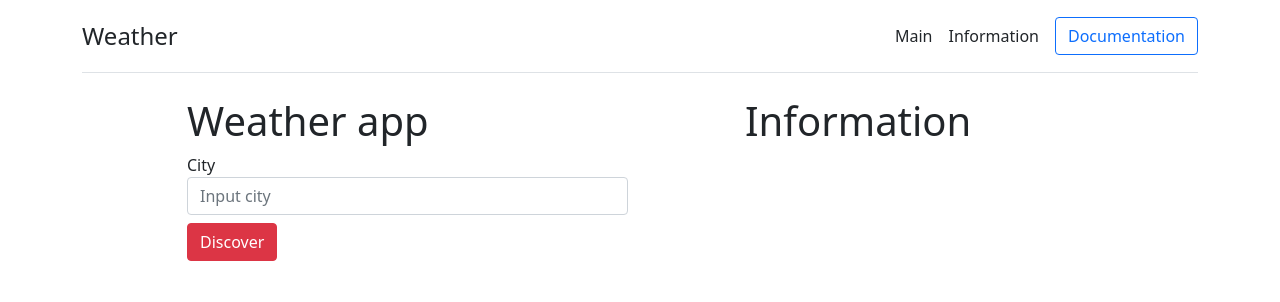
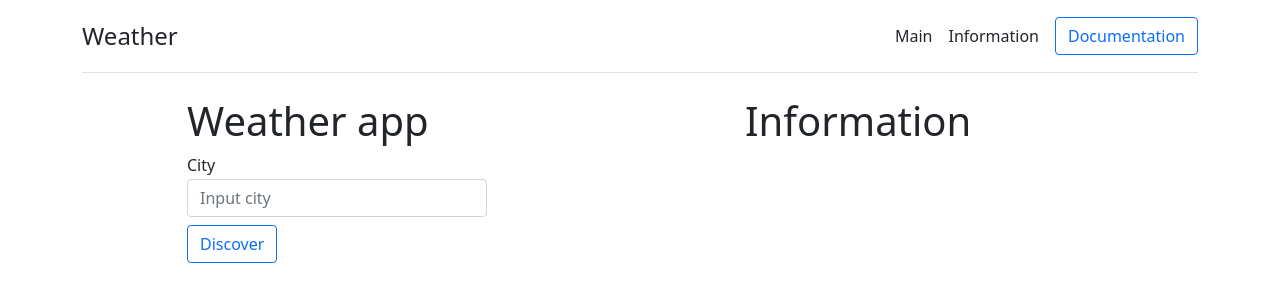
Before and after one commit to SunriseFading/Weather-Django, a Django app: template main/templates/main/index.html in a window 1280 px wide. Shown: the top 302 px of the page. Run offline with Django 3.2, Linux system fonts and the light colour scheme; the template is opened without the code that fills it: values that come from a table or form of the project are taken from there, others are empty.

Commit message:
Slight styling change

```diff
--- a/main/forms.py
+++ b/main/forms.py
@@ -7,4 +7,4 @@ class CityForm(ModelForm):
         model = City
         fields = ['name']
         widgets = {'name': TextInput(
-            attrs={'class': 'form-control', 'name': 'city', 'id': 'city', 'placeholder': 'Input city'})}
+            attrs={'class': 'form-control', 'name': 'city', 'id': 'city', 'placeholder': 'Input city', 'style': 'width: 300px;'})}
--- a/main/templates/main/index.html
+++ b/main/templates/main/index.html
@@ -9,13 +9,13 @@
                         <h1>Weather app</h1>
                         <form action="" method="post">
                             {% csrf_token %}
-                            <label for="city">City</label>
+                            <label for="city" style="padding-bottom:2px;">City</label>
                             {{ form.name }}
                             <input
                                 type="submit"
                                 name="send"
                                 value="Discover"
-                                class="mt-2 btn btn-danger"
+                                class="mt-2 btn btn-outline-primary"
                             />
                         </form>
                     </div>
@@ -24,10 +24,10 @@
 
 
                         {% for info in all_info %}
-                        <div class="alert alert-info">
+                        <div class="alert alert-secondary">
                             <div class="row">
                                 <div class="col-8">
-                                    <b>City:</b> {{ info.city }}<br />
+                                    <b>City:</b> {{ info.city }}<br/>
                                     <b>Temperature:</b> {{ info.temp }}
                                     <sup>o</sup>
                                 </div>
```
